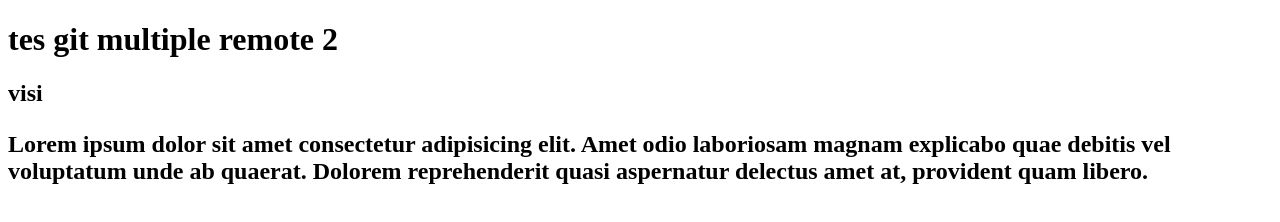
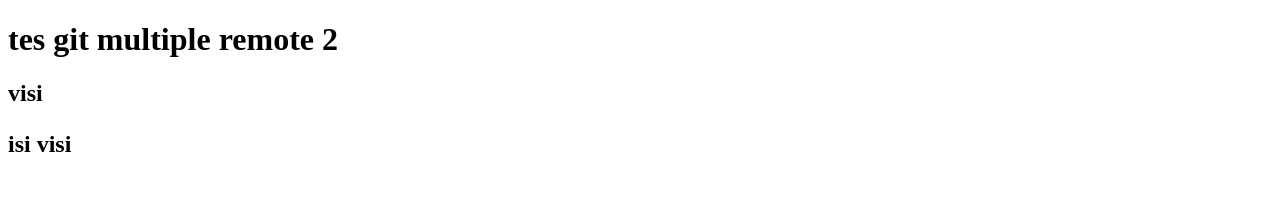
Before and after one commit to manusia-biasa630/git_testMR2, a plain HTML site: page visi.html in a window 1280 px wide. Drawn offline with Linux system fonts and the light colour scheme.

Commit message:
mengubah isi paragraf pada file visi.html

```diff
--- a/visi.html
+++ b/visi.html
@@ -10,9 +10,7 @@
     <h1>tes git multiple remote 2</h1>
     <h2>visi<h2>
     <p>
-        Lorem ipsum dolor sit amet consectetur adipisicing elit. Amet odio laboriosam magnam
-        explicabo quae debitis vel voluptatum unde ab quaerat.
-        Dolorem reprehenderit quasi aspernatur delectus amet at, provident quam libero.
+        isi visi
     </p>
 </body>
 </html>
```
